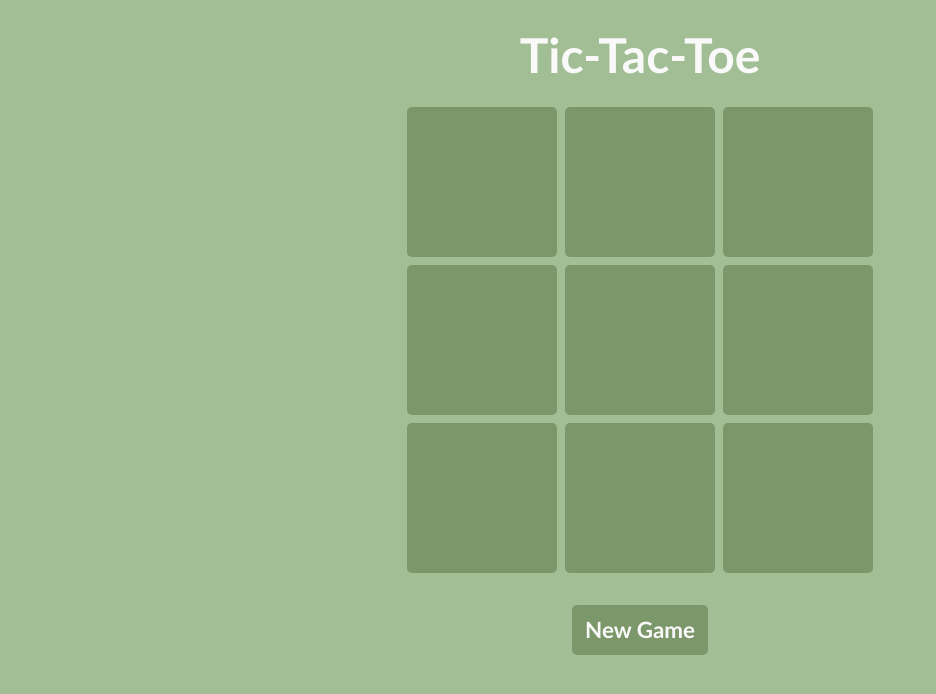
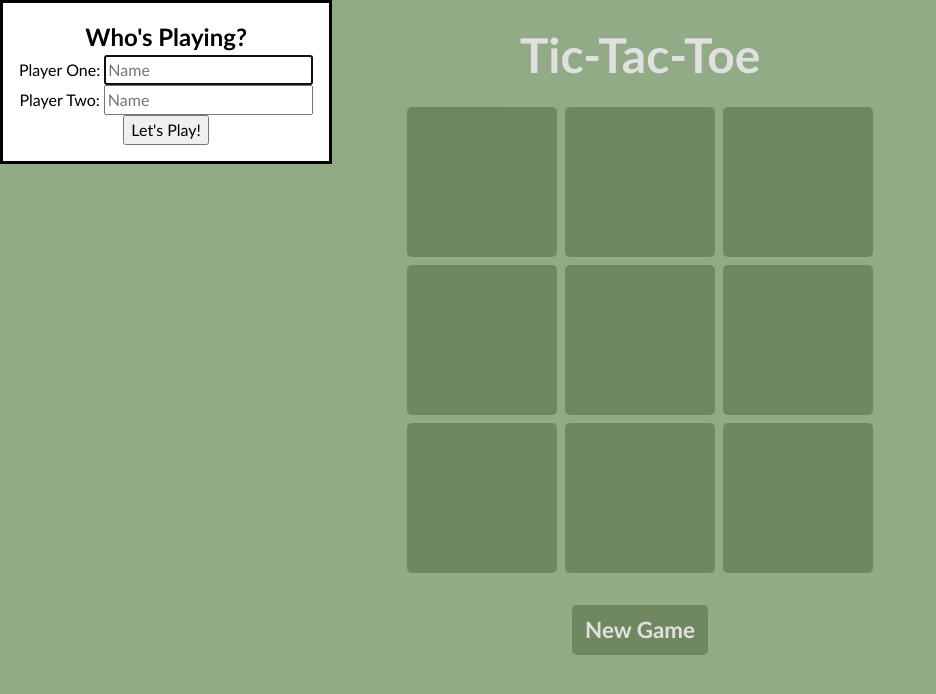
Before and after one commit to smith109/tic-tac-toe, a plain HTML site: page index.html in a window 1280 px wide. Shown: the whole page, without its empty margins (0-936 px from the left). Drawn offline with Linux system fonts and the light colour scheme.

Commit message:
Add dialog element

```diff
--- a/index.html
+++ b/index.html
@@ -30,6 +30,26 @@
         <button class="new-game">New Game</button>
       </div>
     </div>
+    <dialog>
+      <div class="header">
+        <h2>Who's Playing?</h2>
+      </div>
+      <form method="dialog">
+        <div class="form-row">
+          <label for="p1_name">Player One:</label>
+          <input type="text" id="p1_name" name="player_one" placeholder="Name" pattern="\S(.*\S)?"
+            title="Enter a name without leading or ending spaces Example: Jerry">
+        </div>
+        <div class="form-row">
+          <label for="p2_name">Player Two:</label>
+          <input type="text" id="p2_name" name="player_two" placeholder="Name" pattern="\S(.*\S)?"
+            title="Enter a name without leading or ending spaces Example: Jerry">
+        </div>
+        <div class="form-row">
+          <button>Let's Play!</button>
+        </div>
+      </form>
+    </dialog>
   </body>
 
 </html>
```
